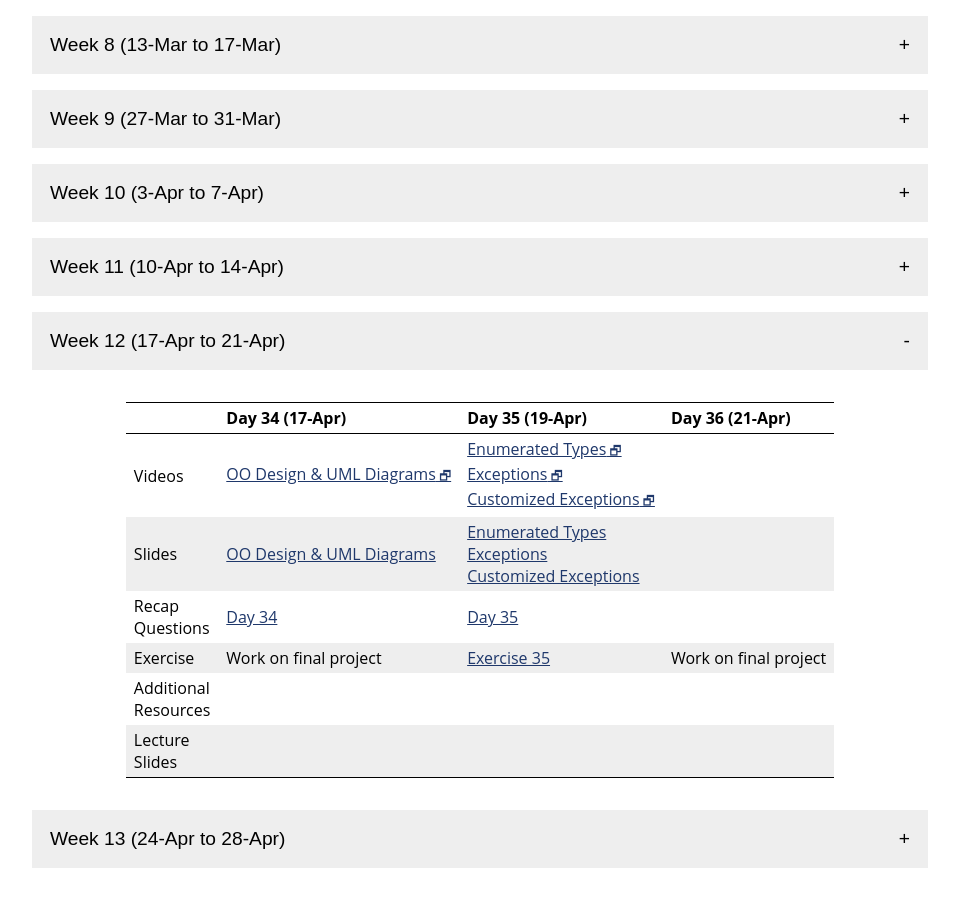
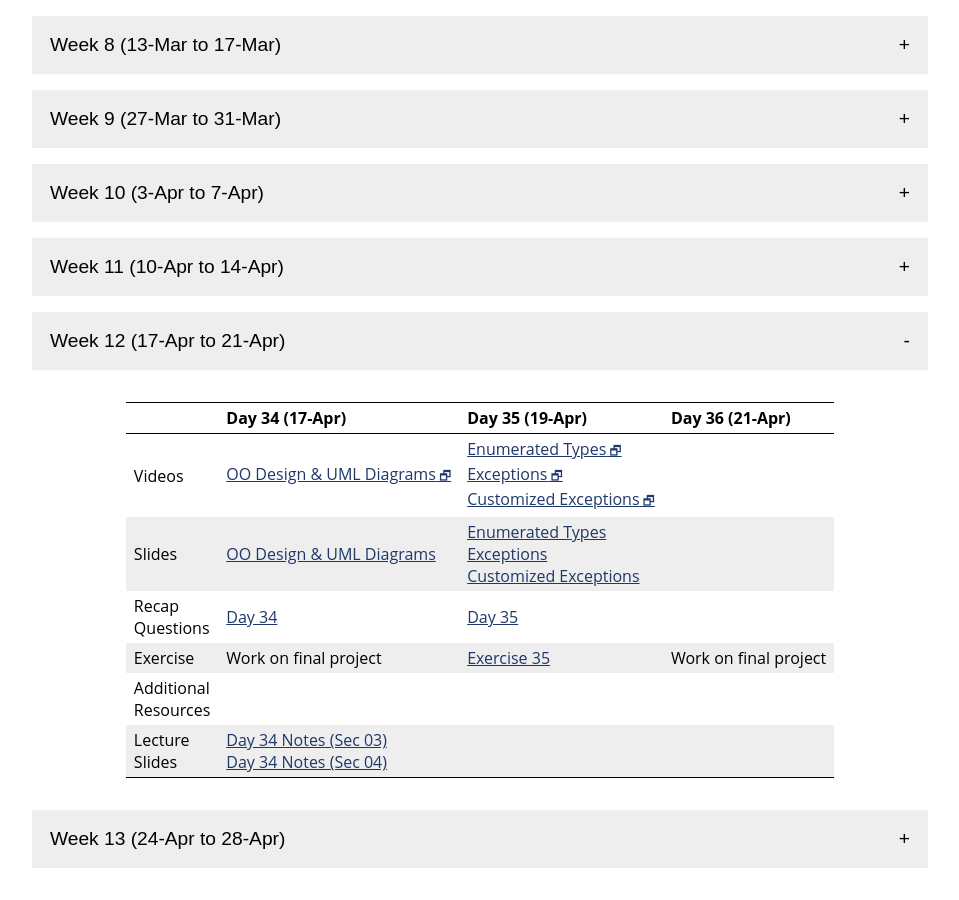
Before and after one commit to vivek-booshan/cs220-sp23, a Jekyll site: the page built from material.md, in a window 1280 px wide and 900 px high, scrolled down 718 px. Shown: the whole window, without its empty margins (160-1119 px from the left). Built offline with Jekyll 4.4.1, drawn with Linux system fonts in a browser that asks for light colours.

Commit message:
day 34 notes (including final project)

```diff
--- a/material.csv
+++ b/material.csv
@@ -258,6 +258,8 @@ Week,Day,Date,Type,Link text,URL
 12,1,17-Apr,Slides,OO Design & UML Diagrams,slides/day34_oo_design_uml.pdf
 12,1,17-Apr,Recap,Day 34,questions/day34.html
 12,1,17-Apr,Exercise,Work on final project,#
+12,1,177-Apr,LectureSlides,"Day 34 Notes (Sec 03)",slides/notes/sp23_day34_sec03.pdf
+12,1,177-Apr,LectureSlides,"Day 34 Notes (Sec 04)",slides/notes/sp23_day34_sec04.pdf
 12,2,19-Apr,Video,Enumerated Types,https://jh.hosted.panopto.com/Panopto/Pages/Viewer.aspx?id=00c8e477-aa8e-4357-bd0e-ae230027992c
 12,2,19-Apr,Video,Exceptions,https://jh.hosted.panopto.com/Panopto/Pages/Viewer.aspx?id=7e2654d0-197a-49fb-8d90-ae23002798b8
 12,2,19-Apr,Video,Customized Exceptions,https://jh.hosted.panopto.com/Panopto/Pages/Viewer.aspx?id=53afa435-461a-4814-bfc2-ae2300279850
--- a/material.md
+++ b/material.md
@@ -623,7 +623,7 @@ the materials for that week.
     </tr>
     <tr>
       <td>Lecture<br>Slides</td>
-      <td></td>
+      <td><a href='slides/notes/sp23_day34_sec03.pdf'>Day 34 Notes (Sec 03)</a><br><a href='slides/notes/sp23_day34_sec04.pdf'>Day 34 Notes (Sec 04)</a></td>
       <td></td>
       <td></td>
     </tr>
```
Also changed, not shown: 2 other files.
